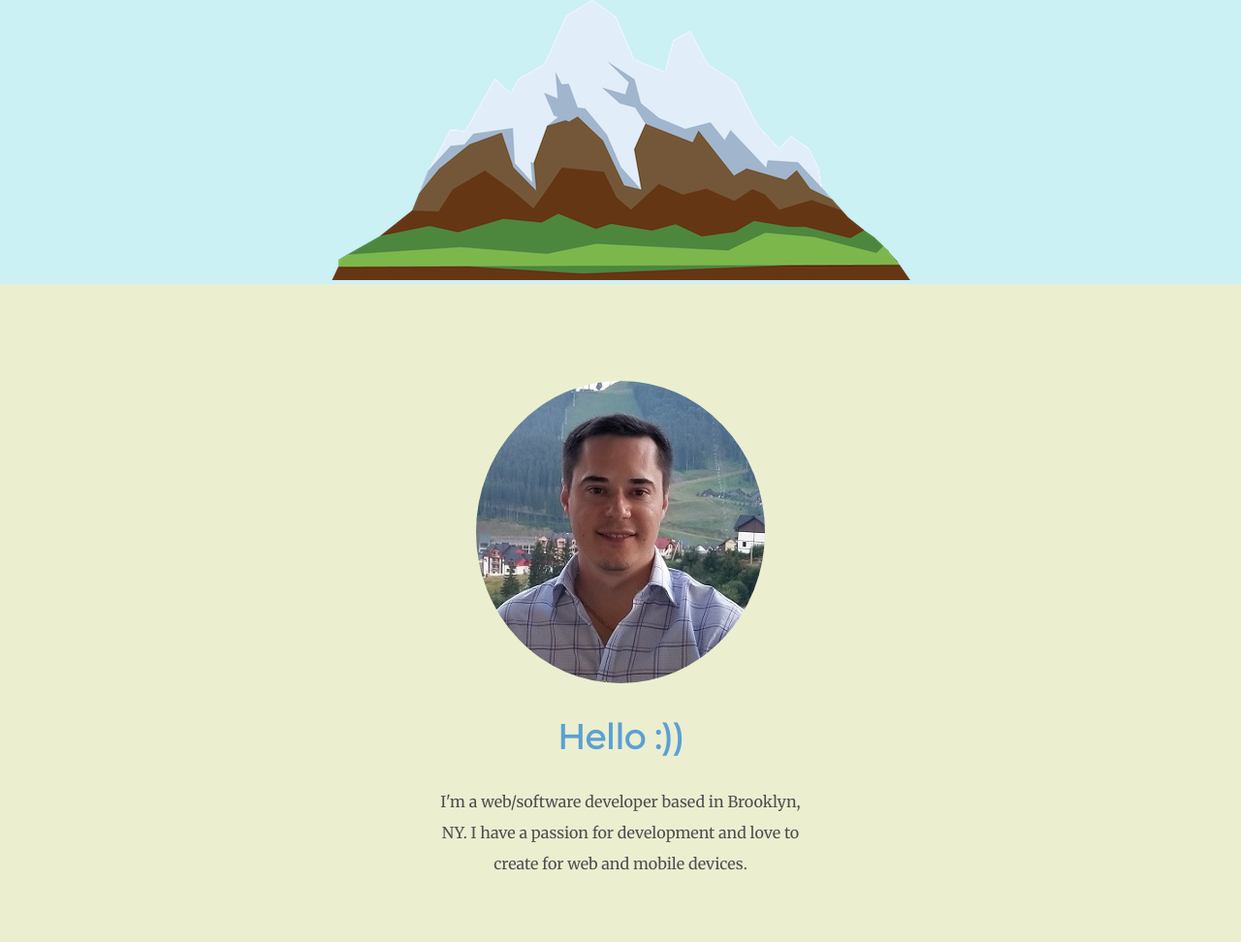
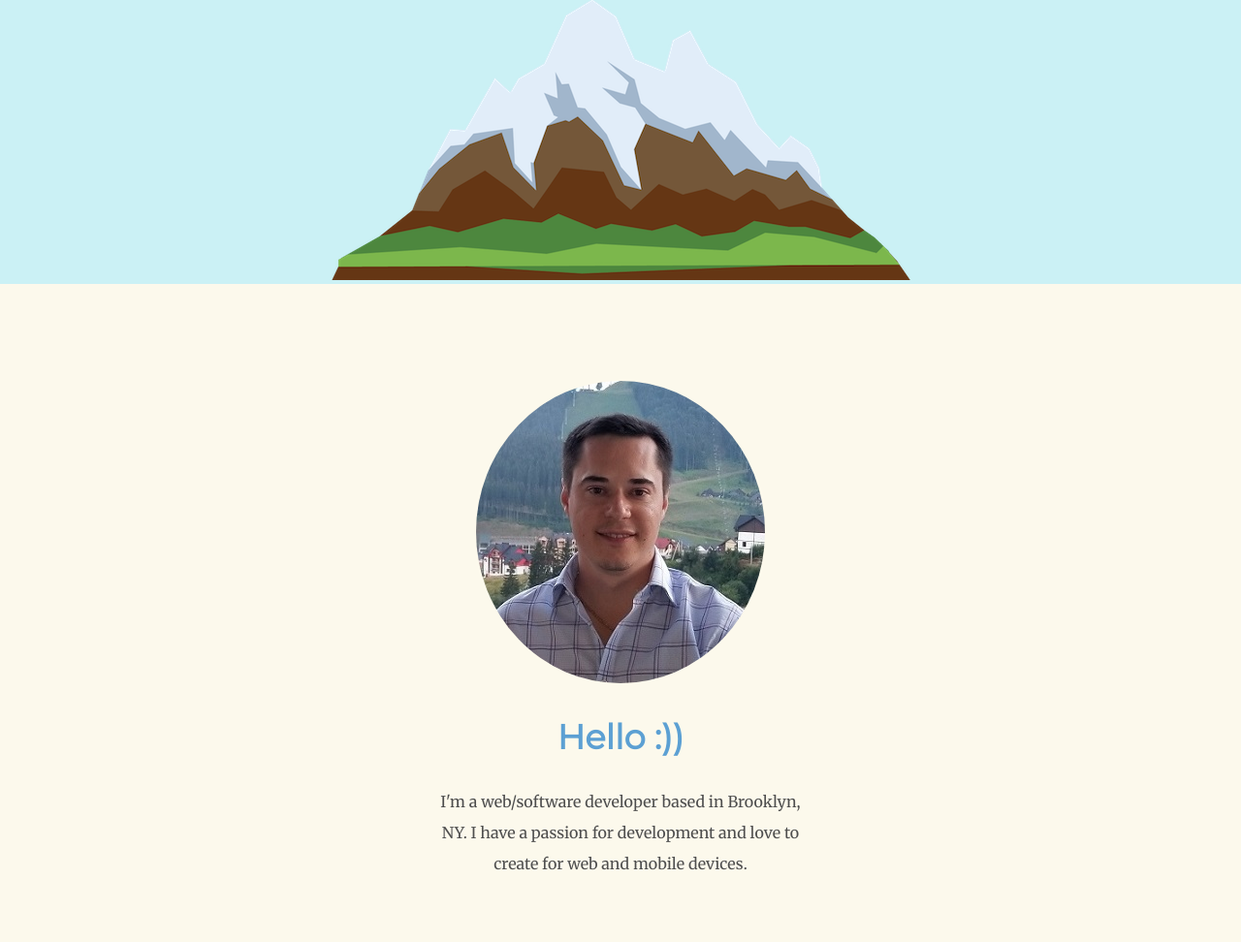
Before and after one commit to vasylsemak/CV, a plain HTML site: page index.html in a window 1280 px wide. Shown: the part 348-1320 px from the top of the page at 97% size. Drawn offline with Linux system fonts and the light colour scheme.

Commit message:
Update styles.css

```diff
--- a/styles.css
+++ b/styles.css
@@ -67,7 +67,7 @@ hr {
 
 
 .middle-container {
-  background-color: #ebefd0;
+  background-color: #fcf9ec;
   padding-bottom: 0;
 }
 .ImgVasyl {
```
